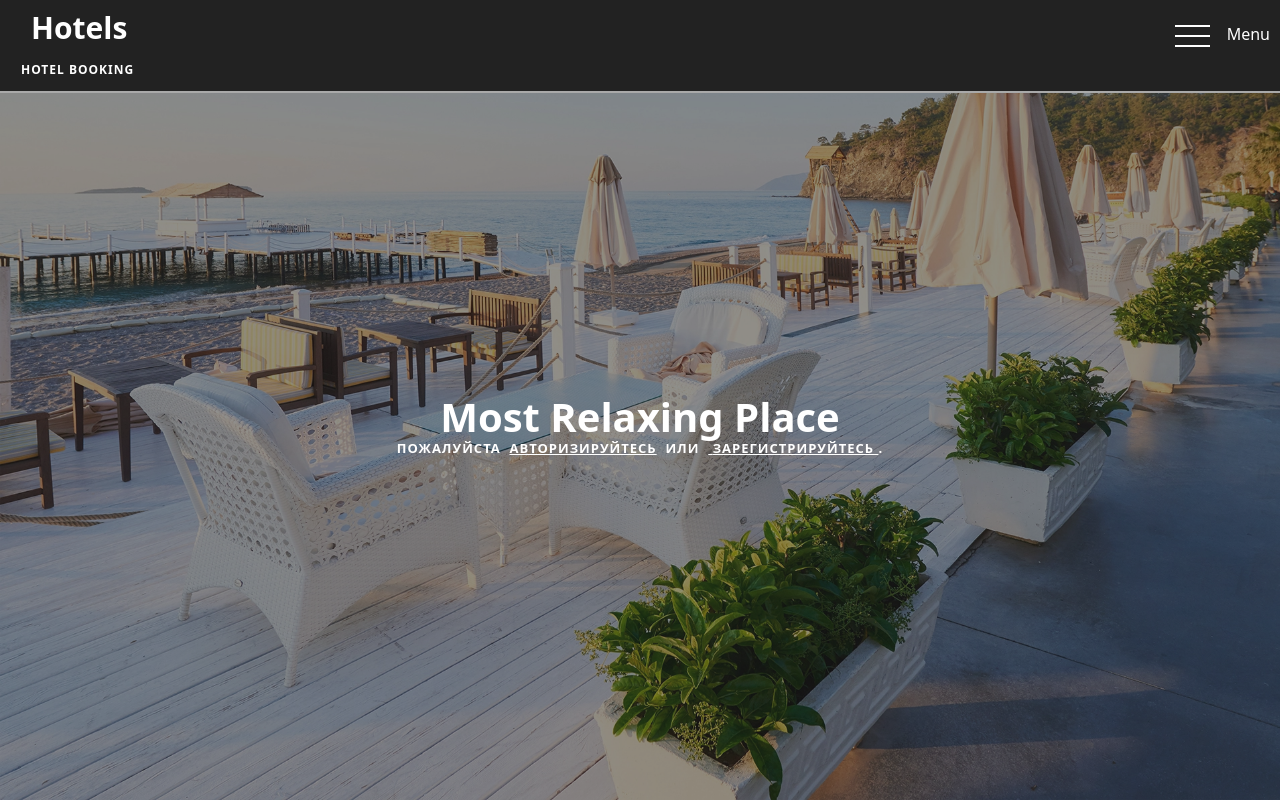
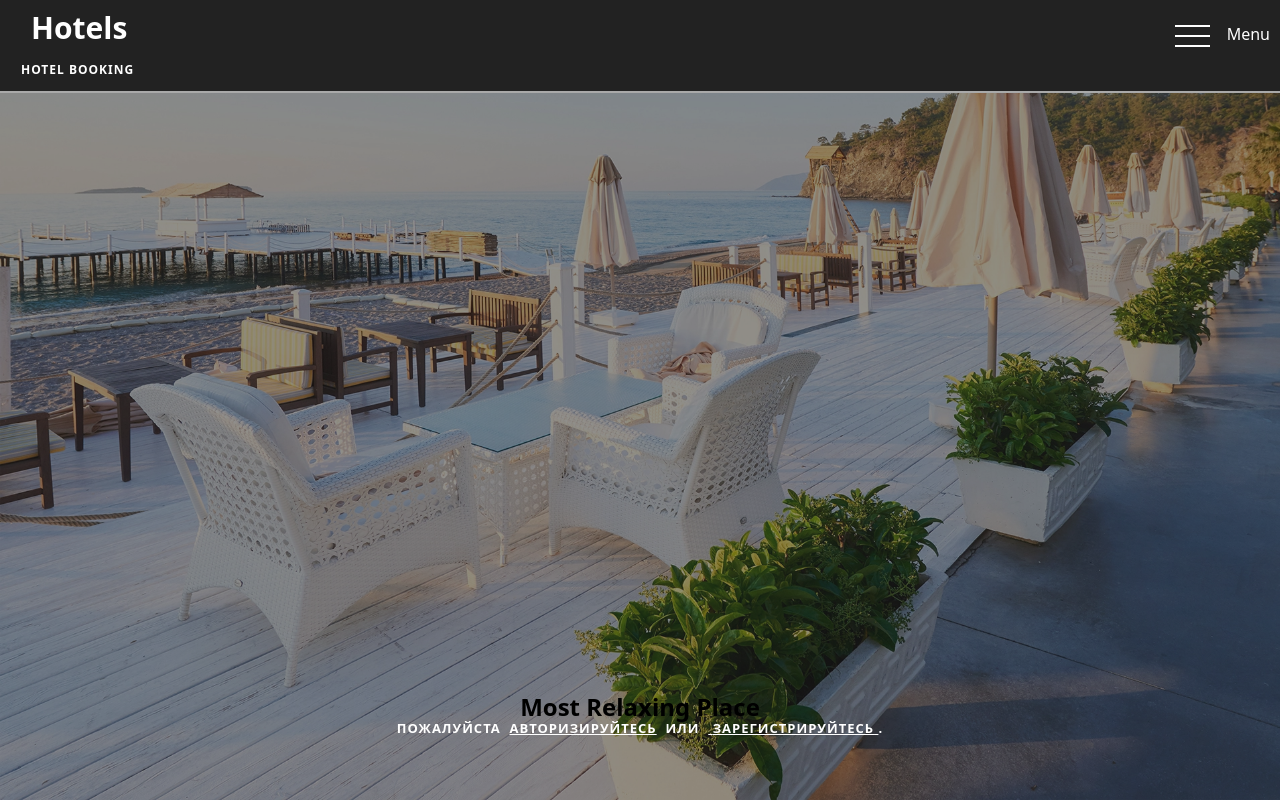
Before and after one commit to andreyz11288/hotels, a React (Create React App) app: page / in a window 1280 px wide. Built offline with nearby package versions, Linux system fonts and the light colour scheme.

Commit message:
добавил обработку scss

```diff
--- a/package.json
+++ b/package.json
@@ -12,7 +12,7 @@
     "gh-pages": "^3.1.0",
     "json-server": "^0.16.3",
     "netlify-cli": "^3.4.1",
-    "node-sass": "^5.0.0",
+    "node-sass": "^4.14.1",
     "react": "^17.0.1",
     "react-dom": "^17.0.1",
     "react-lazyload": "^3.2.0",
--- a/public/index.html
+++ b/public/index.html
@@ -17,8 +17,6 @@
 
 <body>
   <div id="root">
-    <header id="header"></header>
-    <main id="main"></main>
   </div>
   <div id="modal"></div>
 </body>
--- /dev/null
+++ b/src/Components/Hotels/Hotels.jsx
@@ -0,0 +1,9 @@
+import styles from './Hotels.module.scss';
+
+export default function Hotels() {
+  return (
+    <section className={styles.hotels}>
+      <h1>Most Relaxing Place</h1>
+    </section>
+  );
+}
--- /dev/null
+++ b/src/Components/Hotels/Hotels.module.scss
@@ -0,0 +1,3 @@
+.hotels {
+  padding-top: 500px;
+}
--- a/src/Page/HomePage/HomePage.js
+++ b/src/Page/HomePage/HomePage.js
@@ -2,12 +2,13 @@ import { useSelector } from "react-redux";
 import { NavLink } from "react-router-dom";
 import { getIsAutheticated } from "../../Redux/Auth/authSelectors";
 import s from "./HomePage.module.css";
+import Hotels from '../../Components/Hotels/Hotels';
 
 const HomePage = () => {
   const isLogin = useSelector(getIsAutheticated);
   return (
     <div className={s.div}>
-      <h1 className={s.h1}>Most Relaxing Place</h1>
+      <Hotels/>
       {!isLogin && (
         <p className={s.p}>
           Пожалуйста &nbsp;
```
Also changed, not shown: src/Components/Hotels/Filters.jsx (added), 2 other files (tests, documents, lock files or other folders).
